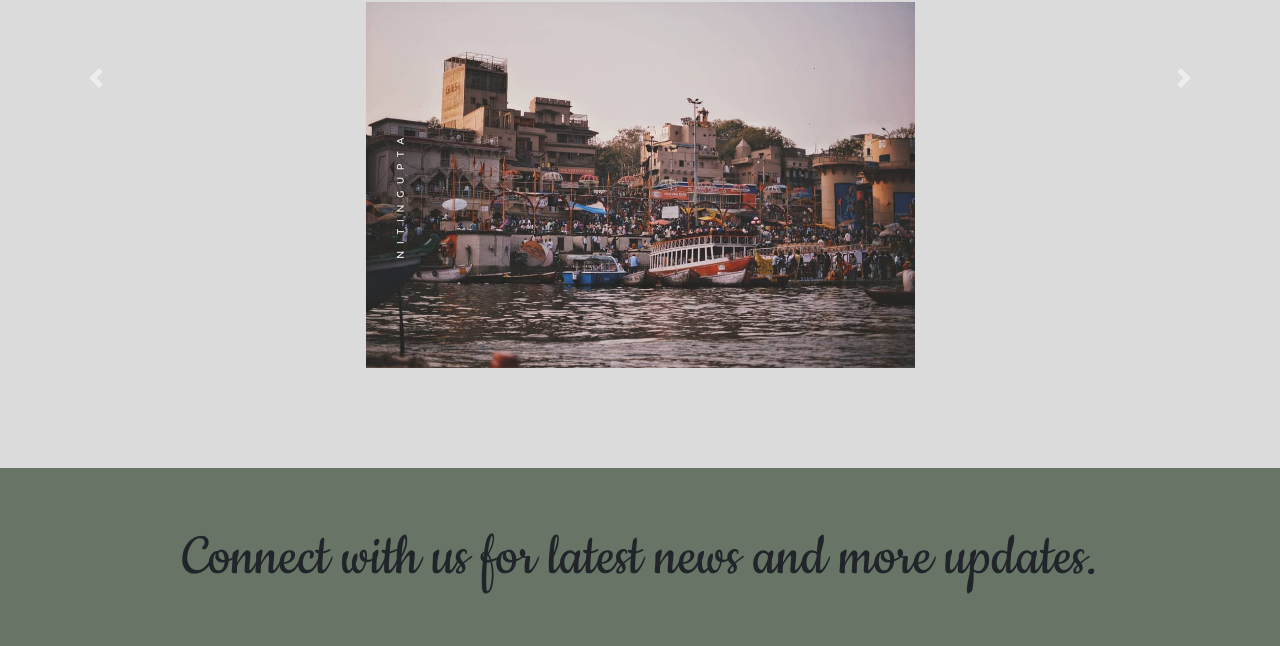
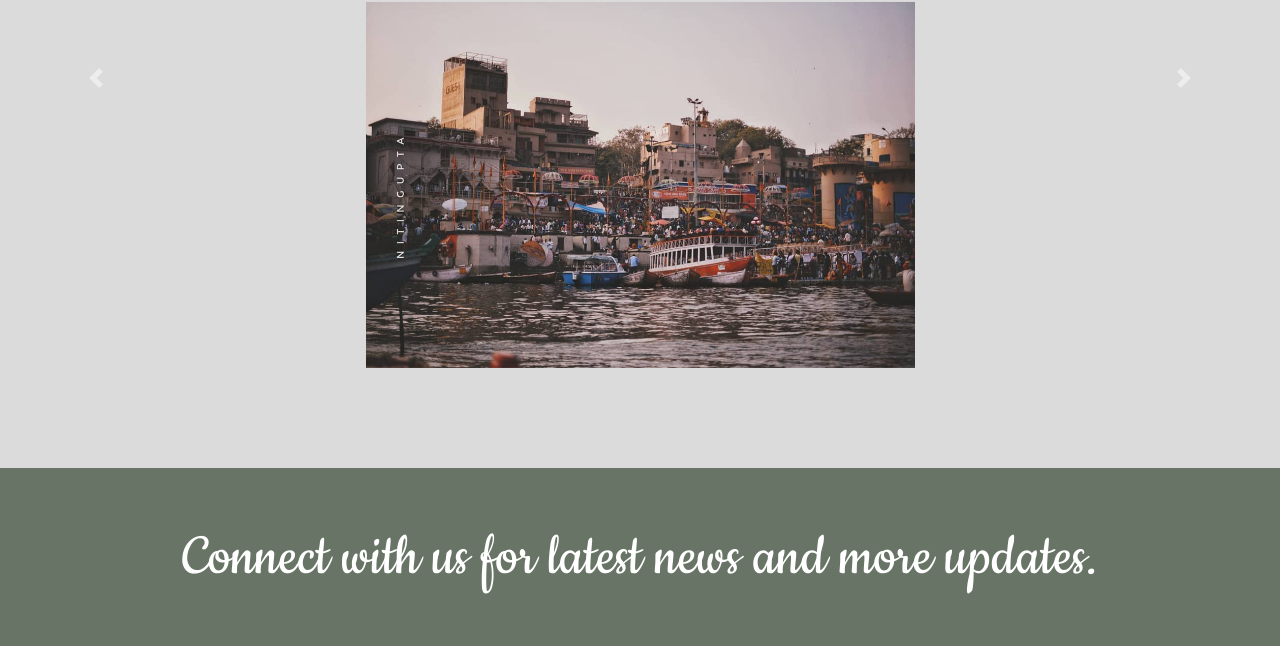
Before and after one commit to vikaschouhan97/PepperFrame, a plain HTML site: page index.html in a window 1280 px wide. Shown: the part 1530-2176 px from the top of the page. Drawn offline with nearby package versions, Linux system fonts and the light colour scheme; a web font is replaced by a local one.

Commit message:
Update index.html

```diff
--- a/index.html
+++ b/index.html
@@ -143,7 +143,7 @@
 <!-- more -->
 
 <section id="more">
-  <h3 style="font-family: 'Cookie', cursive; font-size: 4rem">Connect with us for latest news and more updates.</h3>
+  <h3 style="font-family: 'Cookie', cursive; font-size: 4rem; color: #fff;">Connect with us for latest news and more updates.</h3>
 
   <a href="https://twitter.com/niting066"><i class="fab fa-twitter fa-3x more-btn"></i></a>
   <a href="https://www.facebook.com/Pepperframes/"><i class="fab fa-facebook fa-3x more-btn"></i></a>
```
